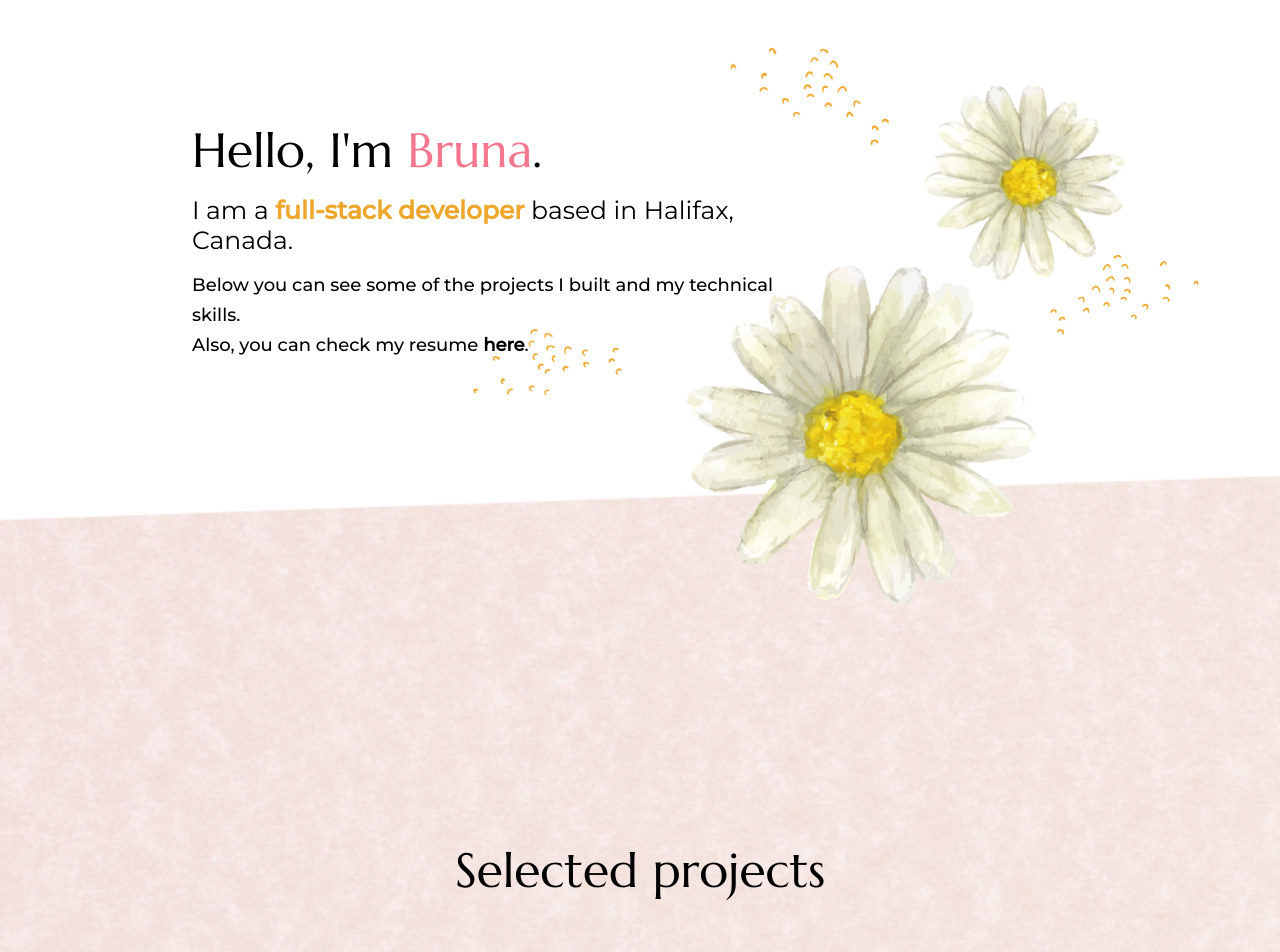
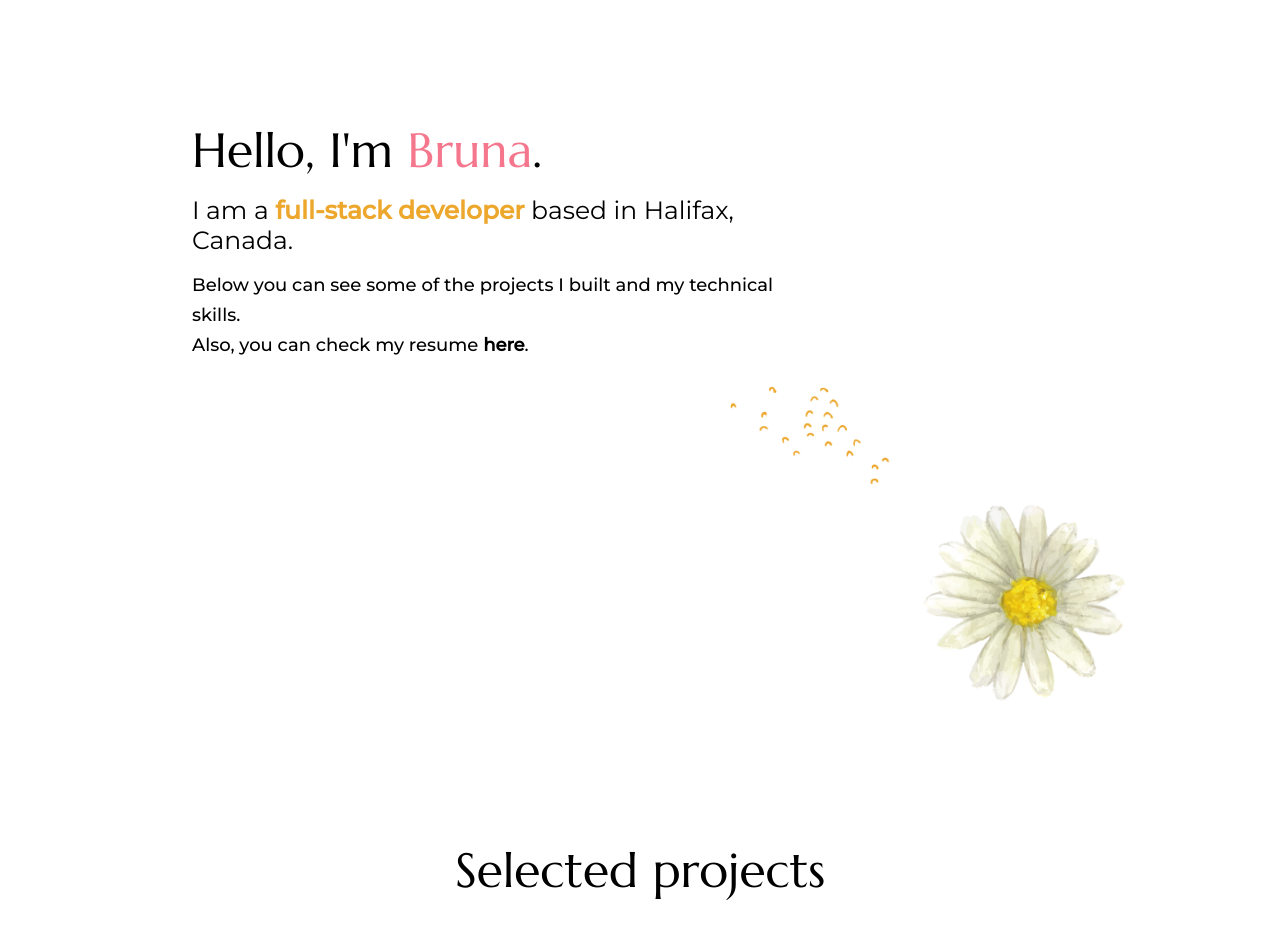
Before and after one commit to Brunei-Lab/react-portfolio, a React (Create React App) app: page / in a window 1280 px wide. Shown: the part 140-1092 px from the top of the page. Built offline with nearby package versions, Linux system fonts and the light colour scheme; no server answers.

Commit message:
Style: add margin to create space instead of using position relative

```diff
--- a/src/styles/Background.module.scss
+++ b/src/styles/Background.module.scss
@@ -29,12 +29,19 @@
 }
 
 .Geometric {
-  top: 4010px;
+  top: 4225px;
+  @include breakpoint(desktop) {
+    top: 3975px;
+  }
 }
 
 .Daisys {
-  top: 5280px;
+  top: 5506px;
   height: 299px;
+  @include breakpoint(desktop) {
+    top: 5175px;
+    height: 229px;
+  }
   .bg {
     border-radius: 50% 50% 0 0 / 50%;
   }
--- a/src/styles/Contact.module.scss
+++ b/src/styles/Contact.module.scss
@@ -3,7 +3,6 @@
 
 .Contact {
   position: relative;
-  top: 900px;
   text-align: center;
   padding: 100px 0;
   .title {
--- a/src/styles/Footer.module.scss
+++ b/src/styles/Footer.module.scss
@@ -1,8 +1,10 @@
 .Footer {
-  position: relative;
-  top: 1000px;
-  margin: 20px 30px;
-  padding-bottom: 20px;
+  position: absolute;
+  bottom: 0;
+  right: 0;
+  left: 0;
+  height: 50px;
+  margin: 0 30px;
   display: flex;
   justify-content: space-between;
   align-items: baseline;
--- a/src/styles/Presentation.module.scss
+++ b/src/styles/Presentation.module.scss
@@ -4,21 +4,21 @@
 .Presentation {
   display: flex;
   .text {
-    margin: 260px 0 0 20%;
+    margin: 260px 0 500px 20%;
     width: 35%;
     @include breakpoint(desktop) {
-      margin: 260px 0 0 15%;
+      margin: 260px 0 480px 15%;
       width: 47%;
     }
     @include breakpoint(laptop) {
-      margin: 260px 0 0 10%;
+      margin: 260px 0 460px 10%;
       width: 100%;
     }
     @include breakpoint(tablet) {
-      margin: 230px 7% 0 8%;
+      margin: 230px 7% 400px 8%;
     }
     @include breakpoint(phablet) {
-      margin: 200px 7% 0 8%;
+      margin: 200px 7% 315px 8%;
     }
     h5 {
       font-family: $font-default;
--- a/src/styles/Projects.module.scss
+++ b/src/styles/Projects.module.scss
@@ -9,19 +9,6 @@
 
 .ProjectsContainer {
   position: relative;
-  top: 500px;
-  @include breakpoint(desktop) {
-    top: 480px;
-  }
-  @include breakpoint(laptop) {
-    top: 460px;
-  }
-  @include breakpoint(tablet) {
-    top: 400px;
-  }
-  @include breakpoint(phablet) {
-    top: 315px;
-  }
   h1 {
     text-align: center;
   }
@@ -33,19 +20,17 @@
   }
   .projects-wrapper {
     width: 75%;
-    margin: 120px auto;
+    margin: 90px auto;
     display: flex;
     flex-wrap: wrap;
     justify-content: space-between;
     row-gap: 100px;
     @include breakpoint(desktop) {
-      margin: 100px auto;
       width: 80%;
       row-gap: 50px;
     }
     @include breakpoint(laptop) {
       width: 85%;
-      margin: 90px auto;
     }
     @include breakpoint(phablet) {
       width: 90%;
--- a/src/styles/Skills.module.scss
+++ b/src/styles/Skills.module.scss
@@ -3,12 +3,12 @@
 
 .SkillsContainer {
   position: relative;
-  top: 850px;
+  margin-top: 170px;
   text-align: center;
   .skills-wrapper {
     height: 480px;
     width: 45%;
-    margin: 50px auto;
+    margin: 90px auto;
     display: flex;
     flex-direction: column;
     flex-wrap: wrap;
--- a/src/styles/index.scss
+++ b/src/styles/index.scss
@@ -6,39 +6,7 @@
     box-sizing: border-box;
 }
 
-#skills-box {
-    ul {
-        display: flex;
-        flex-direction: column;
-        flex-wrap: wrap;
-        align-content: space-evenly;
-        height: 150px;
-        line-height: 30px;
-        list-style: none;
-        @media screen and (max-width: $sm-screen) {
-           height: 230px;
-        }
-        @media screen and (max-width: $xm-screen) {
-            height: auto;
-         }
-    }
+.App {
+    position: relative;
+    padding-bottom: 50px;
 }
-
-.links-container {
-    display: flex;
-    justify-content: center;
-    @media screen and (max-width: $xxm-screen) {
-        flex-direction: column;
-        align-items: center;
-     }
-}
-
-.credits {
-    color: #9897A0;
-    a {
-        color: #9897A0;
-        &:hover {
-            color: #9897A0;
-        }
-    }
-}
```
